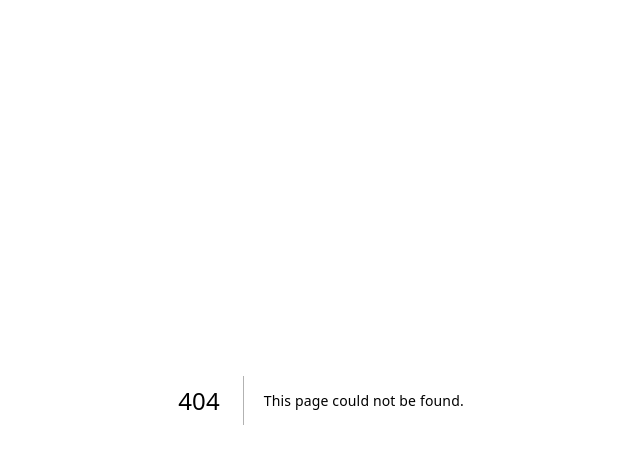
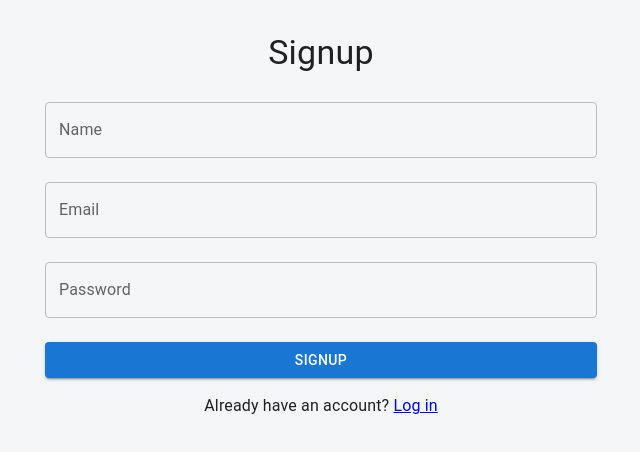
Before and after one commit to hupptechnologies/chat-applications-nextjs, a Next.js app: page /signup in a window 1280 px wide. Before the commit this address had no page. Shown: the top 452 px of the page, without its empty margins (319-959 px from the left). Built offline with nearby package versions, Linux system fonts and the light colour scheme.

Commit message:
Create login and signup page with formik validation

```diff
--- a/package.json
+++ b/package.json
@@ -13,9 +13,12 @@
     "@emotion/styled": "^11.14.0",
     "@mui/icons-material": "^6.4.6",
     "@mui/material": "^6.4.6",
+    "axios": "^1.8.1",
+    "formik": "^2.4.6",
     "next": "15.2.0",
     "react": "^19.0.0",
-    "react-dom": "^19.0.0"
+    "react-dom": "^19.0.0",
+    "yup": "^1.6.1"
   },
   "devDependencies": {
     "@eslint/eslintrc": "^3",
--- /dev/null
+++ b/src/components/Toaster.tsx
@@ -0,0 +1,53 @@
+import React, { createContext, useContext, useState } from 'react';
+import { Snackbar, Alert, AlertColor } from '@mui/material';
+
+// Define the Toaster context
+type ToasterContextType = {
+	showToaster: (_message: string, _severity: AlertColor) => void;
+};
+
+const ToasterContext = createContext<ToasterContextType | null>(null);
+
+// Toaster Provider component
+export const ToasterProvider: React.FC<{ children: React.ReactNode }> = ({
+	children,
+}) => {
+	const [open, setOpen] = useState(false);
+	const [message, setMessage] = useState('');
+	const [severity, setSeverity] = useState<AlertColor>('info');
+
+	const showToaster = (message: string, severity: AlertColor) => {
+		setMessage(message);
+		setSeverity(severity);
+		setOpen(true);
+	};
+
+	const handleClose = () => {
+		setOpen(false);
+	};
+
+	return (
+		<ToasterContext.Provider value={{ showToaster }}>
+			{children}
+			<Snackbar
+				open={open}
+				autoHideDuration={6000}
+				onClose={handleClose}
+				anchorOrigin={{ vertical: 'top', horizontal: 'right' }}
+			>
+				<Alert onClose={handleClose} severity={severity} sx={{ width: '100%' }}>
+					{message}
+				</Alert>
+			</Snackbar>
+		</ToasterContext.Provider>
+	);
+};
+
+// Custom hook to use the Toaster
+export const useToaster = () => {
+	const context = useContext(ToasterContext);
+	if (!context) {
+		throw new Error('useToaster must be used within a ToasterProvider');
+	}
+	return context;
+};
--- a/src/pages/_app.tsx
+++ b/src/pages/_app.tsx
@@ -1,13 +1,16 @@
 import type { AppProps } from 'next/app';
 import { ThemeProvider } from '@mui/material/styles';
 import CssBaseline from '@mui/material/CssBaseline';
+import { ToasterProvider } from '@/components/Toaster';
 import theme from '@/theme/theme';
 
 function MyApp({ Component, pageProps }: AppProps) {
 	return (
 		<ThemeProvider theme={theme}>
 			<CssBaseline /> {/* Normalize CSS and apply baseline styles */}
-			<Component {...pageProps} />
+			<ToasterProvider>
+				<Component {...pageProps} />
+			</ToasterProvider>
 		</ThemeProvider>
 	);
 }
--- /dev/null
+++ b/src/pages/signup.tsx
@@ -0,0 +1,104 @@
+import React from 'react';
+import { useFormik } from 'formik';
+import { useRouter } from 'next/router';
+import { Button, TextField, Container, Typography, Box } from '@mui/material';
+import { AxiosError } from 'axios';
+import NextLink from 'next/link';
+import { useToaster } from '@/components/Toaster';
+import { SignupValidationSchema } from '@/utils/validationSchema';
+
+const SignupPage: React.FC = () => {
+	const router = useRouter();
+	const { showToaster } = useToaster();
+
+	const formik = useFormik({
+		initialValues: {
+			name: '',
+			email: '',
+			password: '',
+		},
+		validationSchema: SignupValidationSchema,
+		onSubmit: async (values) => {
+			try {
+				// eslint-disable-next-line @typescript-eslint/no-unused-expressions
+				values;
+				showToaster('Signup successful!', 'success');
+				router.push('/login');
+			} catch (error) {
+				const axiosError = error as AxiosError;
+				showToaster(axiosError.message || 'Signup failed', 'error');
+			}
+		},
+	});
+
+	return (
+		<Container maxWidth="sm">
+			<Box sx={{ mt: 4 }}>
+				<Typography variant="h4" align="center" gutterBottom>
+					Signup
+				</Typography>
+				<form onSubmit={formik.handleSubmit}>
+					<TextField
+						fullWidth
+						id="name"
+						name="name"
+						label="Name"
+						value={formik.values.name}
+						onChange={formik.handleChange}
+						onBlur={formik.handleBlur}
+						error={formik.touched.name && Boolean(formik.errors.name)}
+						helperText={formik.touched.name && formik.errors.name}
+						margin="normal"
+						variant="outlined"
+					/>
+					<TextField
+						fullWidth
+						id="email"
+						name="email"
+						label="Email"
+						value={formik.values.email}
+						onChange={formik.handleChange}
+						onBlur={formik.handleBlur}
+						error={formik.touched.email && Boolean(formik.errors.email)}
+						helperText={formik.touched.email && formik.errors.email}
+						margin="normal"
+						variant="outlined"
+					/>
+					<TextField
+						fullWidth
+						id="password"
+						name="password"
+						label="Password"
+						type="password"
+						value={formik.values.password}
+						onChange={formik.handleChange}
+						onBlur={formik.handleBlur}
+						error={formik.touched.password && Boolean(formik.errors.password)}
+						helperText={formik.touched.password && formik.errors.password}
+						margin="normal"
+						variant="outlined"
+					/>
+					<Button
+						type="submit"
+						variant="contained"
+						color="primary"
+						fullWidth
+						sx={{ mt: 2 }}
+					>
+						Signup
+					</Button>
+				</form>
+				<Box sx={{ mt: 2, textAlign: 'center' }}>
+					<Typography variant="body1">
+						Already have an account?{' '}
+						<NextLink href="/login" passHref>
+							Log in
+						</NextLink>
+					</Typography>
+				</Box>
+			</Box>
+		</Container>
+	);
+};
+
+export default SignupPage;
--- /dev/null
+++ b/src/utils/validationSchema.ts
@@ -0,0 +1,12 @@
+import * as yup from 'yup';
+
+export const LoginValidationSchema = yup.object({
+	email: yup.string().email('Invalid email').required('Email is required'),
+	password: yup.string().required('Password is required'),
+});
+
+export const SignupValidationSchema = yup.object({
+	name: yup.string().required('Name is required'),
+	email: yup.string().email('Invalid email').required('Email is required'),
+	password: yup.string().required('Password is required'),
+});
```
Also changed, not shown: src/pages/login.tsx (added, +92 -0 lines), 1 other file (tests, documents, lock files or other folders).
